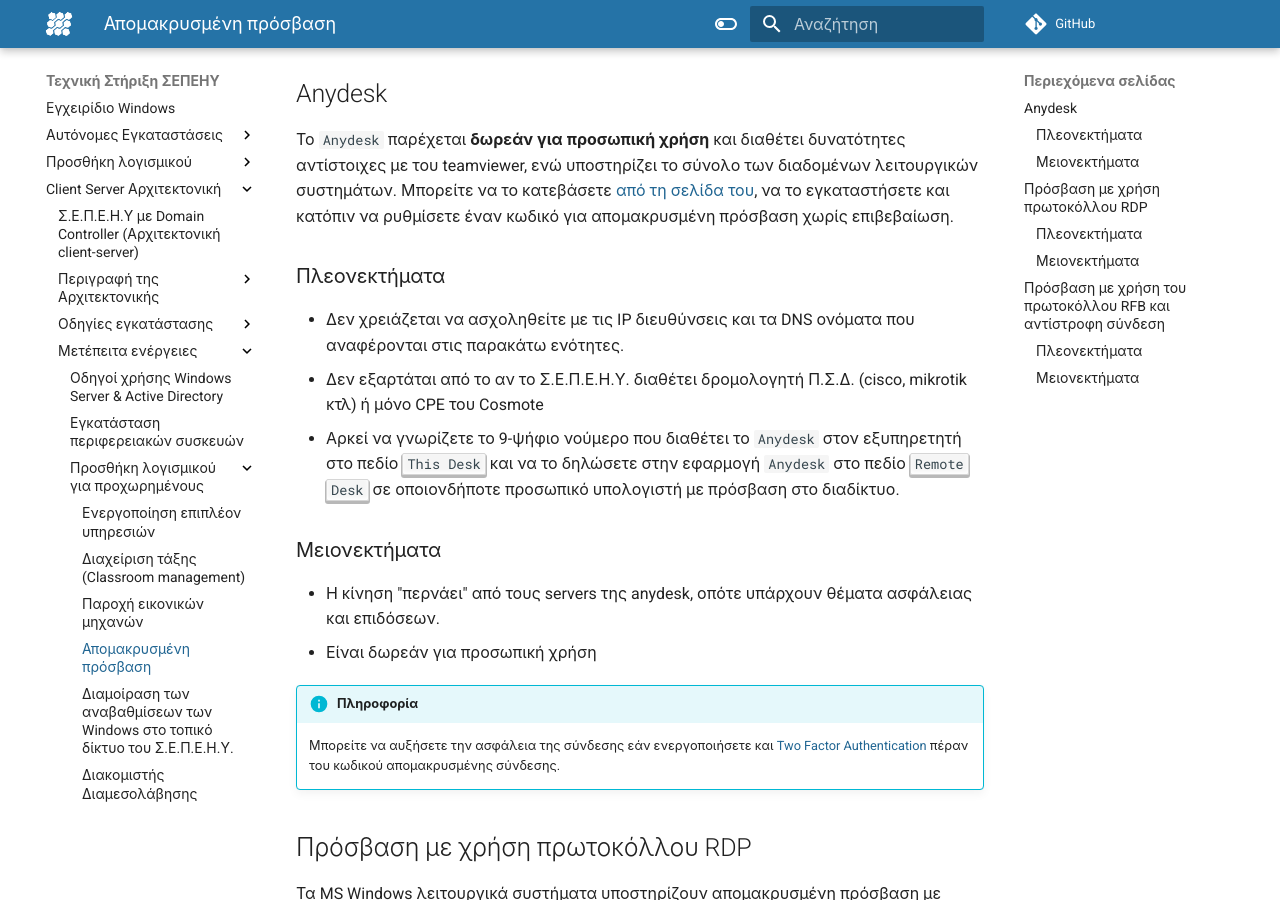
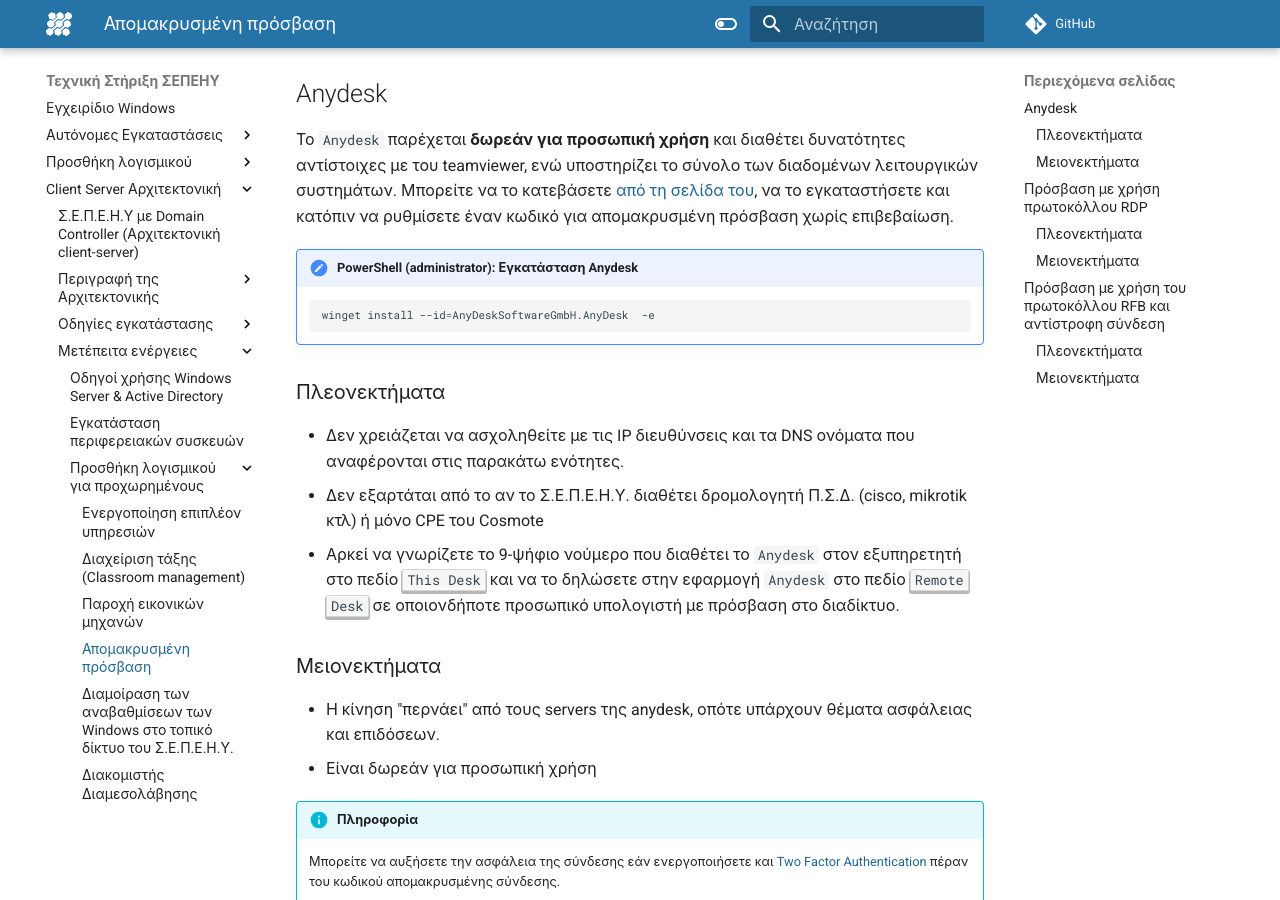
Before and after one commit to pe86/windows, an MkDocs documentation site: the page built from docs/software/advanced/remote-access.md, in a window 1280 px wide and 900 px high, scrolled down 319 px. Built offline with MkDocs 1.6.1 and Material for MkDocs 9.7.7, drawn with Linux system fonts in a browser that asks for light colours; comment, search, counter and statistics services are not loaded; some of the changed text lies outside the part shown.

Commit message:
winget for advanced software installation of windows 10

````diff
--- a/docs/software/advanced/remote-access.md
+++ b/docs/software/advanced/remote-access.md
@@ -8,6 +8,11 @@
 ## Anydesk
 
 Το `Anydesk` παρέχεται **δωρεάν για προσωπική χρήση** και διαθέτει δυνατότητες αντίστοιχες με του teamviewer, ενώ υποστηρίζει το σύνολο των διαδομένων λειτουργικών συστημάτων. Μπορείτε να το κατεβάσετε [από τη σελίδα του](https://www.anydesk.com), να το εγκαταστήσετε και κατόπιν να ρυθμίσετε έναν κωδικό για απομακρυσμένη πρόσβαση χωρίς επιβεβαίωση.
+
+!!! powershell "PowerShell (administrator): Εγκατάσταση Anydesk"
+    ```shell
+    winget install --id=AnyDeskSoftwareGmbH.AnyDesk  -e
+    ```
 
 ### Πλεονεκτήματα
 
@@ -59,6 +64,11 @@
 
 Για την πραγματοποίηση αυτής της σύνδεσης προτείνεται να χρησιμοποιηθούν εφαρμογές που βασίζονται στην ανοιχτή τεχνολογία [VNC](https://en.wikipedia.org/wiki/Virtual_Network_Computing) και αντίστοιχα στο πρωτόκολλο [RFB](https://en.wikipedia.org/wiki/RFB_protocol) και οι οποίες υποστηρίζονται από περισσότερα γνωστά λειτουργικά συστήματα. Το `UltraVNC` είναι από τις πιο γνωστές ΕΛ/ΛΑΚ εφαρμογές που αξιοποιούν το συγκεκριμένο πρωτόκολλο και είναι διαθέσιμο στη σελίδα <https://uvnc.com/downloads/ultravnc.html>.
 
+!!! powershell "PowerShell (administrator): Εγκατάσταση UltraVNC"
+    ```shell
+    winget install --id=uvncbvba.UltraVnc  -e
+    ```
+
 Στον εξυπηρετητή εγκαθίσταται το κομμάτι του VNC εξυπηρετητή, το οποίο "ακούει" στην TCP θύρα 5900. Σε έναν οποιοδήποτε υπολογιστή που έχει πρόσβαση στο διαδίκτυο εγκαθίσταται το κομμάτι του VNC πελάτη. Για να επιτρέψει τη σύνδεση ο εξυπηρετητής ζητά έναν κωδικό ασφαλείας που έχετε ορίσει κατά την εγκατάστασή του.
 
 Με αυτόν τον τρόπο σύνδεσης το `UltraVNC` έχει τα ίδια προβλήματα με αυτά που αναφέρθηκαν και στο RDP πρωτόκολλο σε ότι αφορά την πολιτική ασφαλείας του Π.Σ.Δ. και αντίστοιχα τις ρυθμίσεις στο CPE του Cosmote
````
Also changed, not shown: docs/software/advanced/veyon.md (+5 -0 lines), docs/software/advanced/virtualbox.md (+5 -0 lines).
